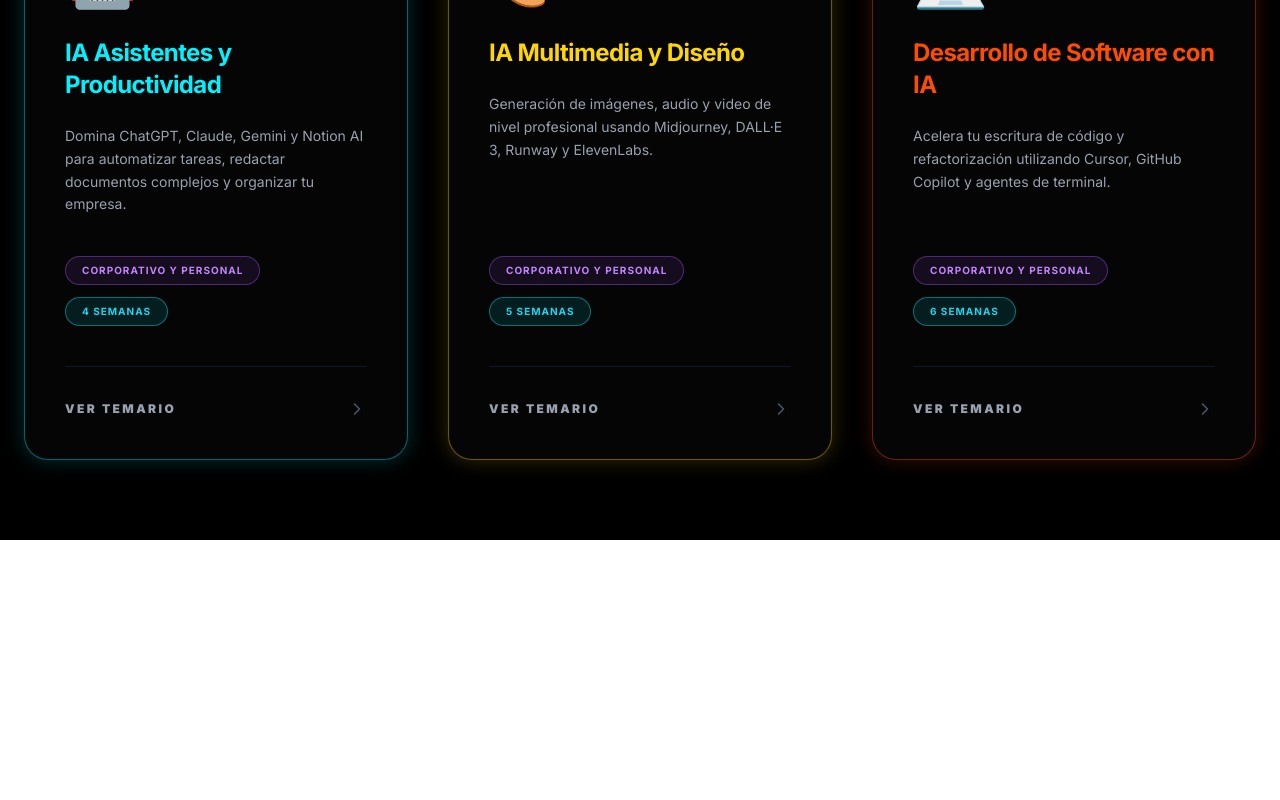
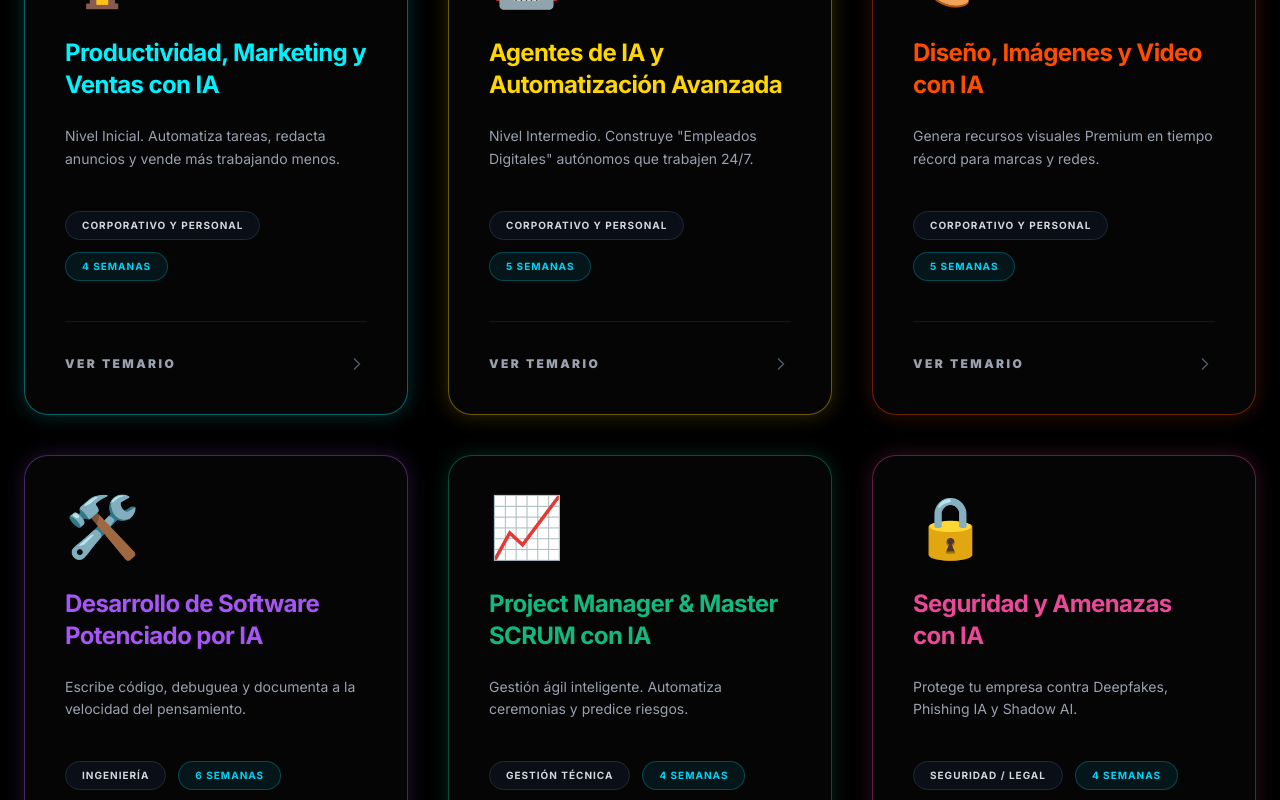
Before and after one commit to inteliyentecnologia-blip/inteliyen-web, a React (Vite) app: page /cursos in a window 1280 px wide. Shown: the part 380-1180 px from the top of the page. Before the commit the page ends 920 px from the top, so only its background shows below. Built offline with nearby package versions, Linux system fonts and the light colour scheme.

Commit message:
fix: carga final de 6 cursos con temarios reales y diseño neon

```diff
--- a/src/app/data/coursesData.ts
+++ b/src/app/data/coursesData.ts
@@ -1,45 +1,92 @@
 export const coursesData = [
   {
     id: 1,
-    icon: '🤖',
-    title: 'IA Asistentes y Productividad',
-    description: 'Domina ChatGPT, Claude, Gemini y Notion AI para automatizar tareas, redactar documentos complejos y organizar tu empresa.',
+    icon: '🏆',
+    title: 'Productividad, Marketing y Ventas con IA',
+    description: 'Nivel Inicial. Automatiza tareas, redacta anuncios y vende más trabajando menos.',
     audienceType: 'Corporativo y Personal',
     duration: '4 semanas',
-    audience: 'Público en general, emprendedores, administrativos, vendedores y cualquier persona con CERO conocimiento de tecnología que quiera trabajar menos y lograr más.',
+    audience: 'Público en general, emprendedores, administrativos, vendedores y cualquier persona con CERO conocimiento de tecnología.',
     modules: [
-      "Módulo 1: Ingeniería de Prompts Profesionales\n• Aprender a hablarle a la IA para obtener resultados precisos.\n• Modelos top: ChatGPT vs Claude vs Gemini.\n• Estructura de un prompt perfecto.",
-      "Módulo 2: Ecosistema Empresarial\n• Integrar IA en Word, Excel y Teams.\n• Google Workspace y Notion AI.",
-      "Módulo 3: Research y Búsqueda Avanzada\n• Dejar de buscar en Google y obtener respuestas citadas.\n• Perplexity AI y NotebookLM.",
-      "Módulo 4: Automatización de Flujos\n• Creación de mini-agentes para tareas repetitivas."
+      "Módulo 1: Mi Primer Asistente y el 'Zoológico' de la IA\n• Las 4 Reglas de Oro (El Marco 4D): Delegar, Describir, Discernir y Diligencia.\n• Los 3 Ingredientes Mágicos (Cómo piensa el robot).\n• El Zoológico de las IAs: ChatGPT, Claude, Gemini y Perplexity.",
+      "Módulo 2: Cómo hablarle al Robot (Ingeniería de Prompts)\n• El secreto de las instrucciones claras y directas.\n• Las 3 piezas del Prompt: Producto, Proceso y Comportamiento.\n• Trucos: Inyectar contexto y pedirle que 'piense paso a paso'.",
+      "Módulo 3: La Máquina de Ventas y Marketing\n• Marketing de Contenidos: Calendarios y anuncios persuasivos en 5 min.\n• Ventas: Escribir Cold Emails hiper-personalizados B2B.\n• Atención al Cliente: Respuestas rápidas con empatía.",
+      "Módulo 4: Herramientas del Día a Día\n• NotebookLM: Subir PDFs y hacer preguntas directas.\n• Canva Magic Studio: Presentaciones con un clic.\n• IA en tu teléfono: Dictar tareas mientras vas en el tráfico."
     ]
   },
   {
     id: 2,
-    icon: '🎨',
-    title: 'IA Multimedia y Diseño',
-    description: 'Generación de imágenes, audio y video de nivel profesional usando Midjourney, DALL·E 3, Runway y ElevenLabs.',
+    icon: '🤖',
+    title: 'Agentes de IA y Automatización Avanzada',
+    description: 'Nivel Intermedio. Construye "Empleados Digitales" autónomos que trabajen 24/7.',
     audienceType: 'Corporativo y Personal',
     duration: '5 semanas',
-    audience: 'Diseñadores, creativos y creadores de contenido.',
+    audience: 'Dueños de negocio, líderes de operaciones y personas que quieren automatizar procesos reales.',
     modules: [
-      "Módulo 1: Generación de Imágenes\n• Midjourney y DALL-E 3 avanzado.\n• Estilos, iluminación y consistencia.",
-      "Módulo 2: Video Generativo\n• Creación de clips cinematográficos con Runway y Luma.",
-      "Módulo 3: Audio y Voz\n• Clonación de voz con ElevenLabs.\n• Creación de música con IA."
+      "Módulo 1: De Chatbots a Agentes Autónomos\n• Diferencia real: El agente piensa, decide y usa herramientas.\n• Ecosistema n8n: Libertad total sin pagar miles en suscripciones.\n• Mapeo de procesos: Identificar qué automatizar hoy.",
+      "Módulo 2: El Cerebro del Agente (Claude & Lógica)\n• Por qué Claude es el mejor para reglas estrictas.\n• System Prompts: Personalidad y árboles de decisión.\n• Gestión de memoria: Recordar el historial del cliente.",
+      "Módulo 3: Orquestación Maestra con n8n\n• Instalación y entendimiento de 'Nodos'.\n• Conexiones API seguras y Webhooks.\n• Enseñar al sistema a 'escuchar' correos o formularios.",
+      "Módulo 4: Proyectos Reales\n• Proyecto 1: Agente Analista (Excel a Slack/WhatsApp).\n• Proyecto 2: Agente de Soporte (Lee manuales y responde tickets).\n• Prevención de errores y mantenimiento."
     ]
   },
   {
     id: 3,
-    icon: '💻',
-    title: 'Desarrollo de Software con IA',
-    description: 'Acelera tu escritura de código y refactorización utilizando Cursor, GitHub Copilot y agentes de terminal.',
+    icon: '🎨',
+    title: 'Diseño, Imágenes y Video con IA',
+    description: 'Genera recursos visuales Premium en tiempo récord para marcas y redes.',
     audienceType: 'Corporativo y Personal',
+    duration: '5 semanas',
+    audience: 'Diseñadores, mercadólogos, community managers y creativos.',
+    modules: [
+      "Módulo 1: Dirección de Arte Prompteada\n• Batalla: Midjourney V6 vs DALL-E 3 vs Stable Diffusion.\n• Anatomía de un Prompt visual: Iluminación y estilos.\n• Consistencia de personajes: Crear mascotas de marca.",
+      "Módulo 2: Diseño Gráfico y Branding Aumentado\n• Adobe Firefly: Relleno generativo en Photoshop.\n• Creación de logotipos y vectorización rápida.\n• Brand Kit consistente usando solo IA.",
+      "Módulo 3: La Revolución Audiovisual\n• Video Generativo: Runway, Sora y Haiper.\n• Clonación de voz profesional: ElevenLabs en múltiples idiomas.",
+      "Módulo 4: Avatares y Derechos de Autor\n• HeyGen: Avatares para capacitación sin cámaras.\n• Edición basada en texto (Descript) y legalidad de imágenes."
+    ]
+  },
+  {
+    id: 4,
+    icon: '🛠️',
+    title: 'Desarrollo de Software Potenciado por IA',
+    description: 'Escribe código, debuguea y documenta a la velocidad del pensamiento.',
+    audienceType: 'Ingeniería',
     duration: '6 semanas',
-    audience: 'Programadores y estudiantes de ingeniería.',
+    audience: 'Programadores (Juniors/Seniors), Arquitectos y estudiantes de ingeniería.',
     modules: [
-      "Módulo 1: IDEs Inteligentes\n• Dominio de Cursor y GitHub Copilot.",
-      "Módulo 2: Refactorización y Debugging\n• Limpieza de código y detección de errores asistida.",
-      "Módulo 3: Arquitectura y DevOps\n• Documentación automática y despliegue."
+      "Módulo 1: El Nuevo Entorno (IDEs Inteligentes)\n• Dominio de Cursor IDE y GitHub Copilot.\n• Autocompletado predictivo y generación de boilerplate.\n• Estructuras en React, Python o Node.js.",
+      "Módulo 2: IA como Pair Programmer\n• Traducción de código (PHP viejo a TypeScript moderno).\n• Explicación de código Legacy complejo.\n• Regex y consultas SQL con lenguaje natural.",
+      "Módulo 3: Calidad, Testing y Debugging\n• Automatización de Unit Tests con un clic.\n• Refactoring: Optimización de algoritmos lentos.\n• Debugging asistido por terminal.",
+      "Módulo 4: Arquitectura y DevOps\n• Diseño de bases de datos relacionales con IA.\n• Documentación automática (README/Swagger).\n• Detección de vulnerabilidades antes de producción."
+    ]
+  },
+  {
+    id: 5,
+    icon: '📈',
+    title: 'Project Manager & Master SCRUM con IA',
+    description: 'Gestión ágil inteligente. Automatiza ceremonias y predice riesgos.',
+    audienceType: 'Gestión Técnica',
+    duration: '4 semanas',
+    audience: 'Líderes de equipo, Product Owners, Scrum Masters y directores.',
+    modules: [
+      "Módulo 1: Agilidad en la Era de la IA\n• Repaso de SCRUM y el nuevo rol del 'Orquestador de IA'.",
+      "Módulo 2: Gestión Inteligente del Backlog\n• Redacción de Historias de Usuario con Claude.\n• Estimación de Story Points basada en datos.\n• División automática de Épicas en tareas.",
+      "Módulo 3: Automatización de Ceremonias\n• Daily Standups asíncronos y resúmenes de bloqueos.\n• Minutas automáticas en Plannings e integración con Jira/Asana.",
+      "Módulo 4: Predicción de Riesgos\n• Análisis predictivo de retrasos.\n• Reportes de estatus semanales automáticos.\n• Comunicación empática y manejo de crisis."
+    ]
+  },
+  {
+    id: 6,
+    icon: '🔒',
+    title: 'Seguridad y Amenazas con IA',
+    description: 'Protege tu empresa contra Deepfakes, Phishing IA y Shadow AI.',
+    audienceType: 'Seguridad / Legal',
+    duration: '4 semanas',
+    audience: 'Directores TI (CTOs, CISOs), equipos legales y Recursos Humanos.',
+    modules: [
+      "Módulo 1: El Nuevo Paisaje de Ataques\n• Spear-Phishing Generativo y Deepfakes (Vishing).\n• Inyección de Prompts en chatbots corporativos.",
+      "Módulo 2: El Escudo Defensivo\n• Detección de anomalías en red con IA.\n• Capacitación para detectar audios/videos falsos.\n• Bloqueo de malware con Machine Learning.",
+      "Módulo 3: Privacidad y Shadow AI\n• Riesgos de subir datos financieros a IAs gratuitas.\n• Modelos Públicos vs Entornos Enterprise Privados.\n• Control de accesos y fugas en RRHH.",
+      "Módulo 4: Política de IA Corporativa\n• Gobernanza: Manual de Uso Aceptable.\n• Cumplimiento legal y normativo (GDPR/Privacidad).\n• Protocolos de respuesta ante brechas de datos."
     ]
   }
 ];
--- a/src/app/pages/CoursesListPage.tsx
+++ b/src/app/pages/CoursesListPage.tsx
@@ -2,37 +2,21 @@
 import { ChevronRight } from 'lucide-react';
 import { coursesData } from '../data/coursesData';
 
-// COLORES NEÓN REALES (HEXADECIMALES) Y SOMBRAS DE GLOW PROPIAS
 const getCardStyle = (id: number) => {
-  switch (id) {
-    case 1: return {
-      text: 'text-[#00F2FF]',
-      border: 'border-[#00F2FF]/40',
-      glow: 'shadow-[0_0_20px_rgba(0,242,255,0.2)] hover:shadow-[0_0_35px_rgba(0,242,255,0.4)]'
-    };
-    case 2: return {
-      text: 'text-[#FFD700]',
-      border: 'border-[#FFD700]/40',
-      glow: 'shadow-[0_0_20px_rgba(255,215,0,0.2)] hover:shadow-[0_0_35px_rgba(255,215,0,0.4)]'
-    };
-    case 3: return {
-      text: 'text-[#FF4D00]',
-      border: 'border-[#FF4D00]/40',
-      glow: 'shadow-[0_0_20px_rgba(255,77,0,0.2)] hover:shadow-[0_0_35px_rgba(255,77,0,0.4)]'
-    };
-    default: return {
-      text: 'text-[#00F2FF]',
-      border: 'border-[#00F2FF]/40',
-      glow: 'shadow-[0_0_20px_rgba(0,242,255,0.2)]'
-    };
-  }
+  const styles: Record<number, any> = {
+    1: { text: 'text-[#00F2FF]', border: 'border-[#00F2FF]/40', glow: 'shadow-[0_0_20px_rgba(0,242,255,0.2)]' },
+    2: { text: 'text-[#FFD700]', border: 'border-[#FFD700]/40', glow: 'shadow-[0_0_20px_rgba(255,215,0,0.2)]' },
+    3: { text: 'text-[#FF4D00]', border: 'border-[#FF4D00]/40', glow: 'shadow-[0_0_20px_rgba(255,77,0,0.2)]' },
+    4: { text: 'text-[#A855F7]', border: 'border-[#A855F7]/40', glow: 'shadow-[0_0_20px_rgba(168,85,247,0.2)]' },
+    5: { text: 'text-[#10B981]', border: 'border-[#10B981]/40', glow: 'shadow-[0_0_20px_rgba(16,185,129,0.2)]' },
+    6: { text: 'text-[#EC4899]', border: 'border-[#EC4899]/40', glow: 'shadow-[0_0_20px_rgba(236,72,153,0.2)]' },
+  };
+  return styles[id] || styles[1];
 };
 
 export default function CoursesListPage() {
   return (
     <div className="min-h-screen bg-black text-white py-20 px-6">
-
-      {/* HEADER CON DEGRADADO NEÓN Y SIN OVERRIDE DE FUENTE */}
       <div className="text-center mb-20">
         <h1 className="text-5xl md:text-7xl font-bold mb-6 uppercase tracking-tighter">
           <span className="text-transparent bg-clip-text bg-gradient-to-r from-[#A855F7] via-[#EC4899] to-[#00F2FF]">
@@ -48,36 +32,17 @@
         {coursesData.map((course) => {
           const style = getCardStyle(course.id);
           return (
-            <div
-              key={course.id}
-              className={`bg-[#050505] border ${style.border} rounded-3xl p-10 flex flex-col transition-all duration-500 ${style.glow} hover:-translate-y-2`}
-            >
+            <div key={course.id} className={`bg-[#050505] border ${style.border} rounded-3xl p-10 flex flex-col transition-all duration-500 ${style.glow} hover:-translate-y-2`}>
               <div className="text-6xl mb-8">{course.icon}</div>
-
-              <h2 className={`text-2xl font-bold mb-6 ${style.text} tracking-tight`}>
-                {course.title}
-              </h2>
-
-              <p className="text-gray-400 mb-10 flex-grow text-sm leading-relaxed">
-                {course.description}
-              </p>
-
+              <h2 className={`text-2xl font-bold mb-6 ${style.text} tracking-tight`}>{course.title}</h2>
+              <p className="text-gray-400 mb-10 flex-grow text-sm leading-relaxed">{course.description}</p>
               <div className="flex flex-wrap gap-3 mb-10">
-                <span className="px-4 py-1.5 rounded-full border border-[#A855F7]/40 bg-[#A855F7]/10 text-[#C084FC] text-[10px] font-bold uppercase tracking-widest">
-                  {course.audienceType}
-                </span>
-                <span className="px-4 py-1.5 rounded-full border border-[#00F2FF]/40 bg-[#00F2FF]/10 text-[#22D3EE] text-[10px] font-bold uppercase tracking-widest">
-                  {course.duration}
-                </span>
+                <span className="px-4 py-1.5 rounded-full border border-gray-800 bg-gray-900/50 text-gray-300 text-[10px] font-bold uppercase tracking-widest">{course.audienceType}</span>
+                <span className="px-4 py-1.5 rounded-full border border-cyan-500/30 bg-cyan-500/10 text-cyan-400 text-[10px] font-bold uppercase tracking-widest">{course.duration}</span>
               </div>
-
               <div className="mt-auto pt-8 border-t border-gray-900">
-                <Link
-                  to={`/cursos/${course.id}`}
-                  className="flex items-center justify-between text-xs font-black uppercase tracking-[0.2em] text-gray-400 hover:text-white transition-colors"
-                >
-                  Ver temario
-                  <ChevronRight className="w-5 h-5 text-gray-600" />
+                <Link to={`/cursos/${course.id}`} className="flex items-center justify-between text-xs font-black uppercase tracking-[0.2em] text-gray-400 hover:text-white transition-colors">
+                  Ver temario <ChevronRight className="w-5 h-5 text-gray-600" />
                 </Link>
               </div>
             </div>
```
Also changed, not shown: 5 other files (tests, documents, lock files or other folders).
